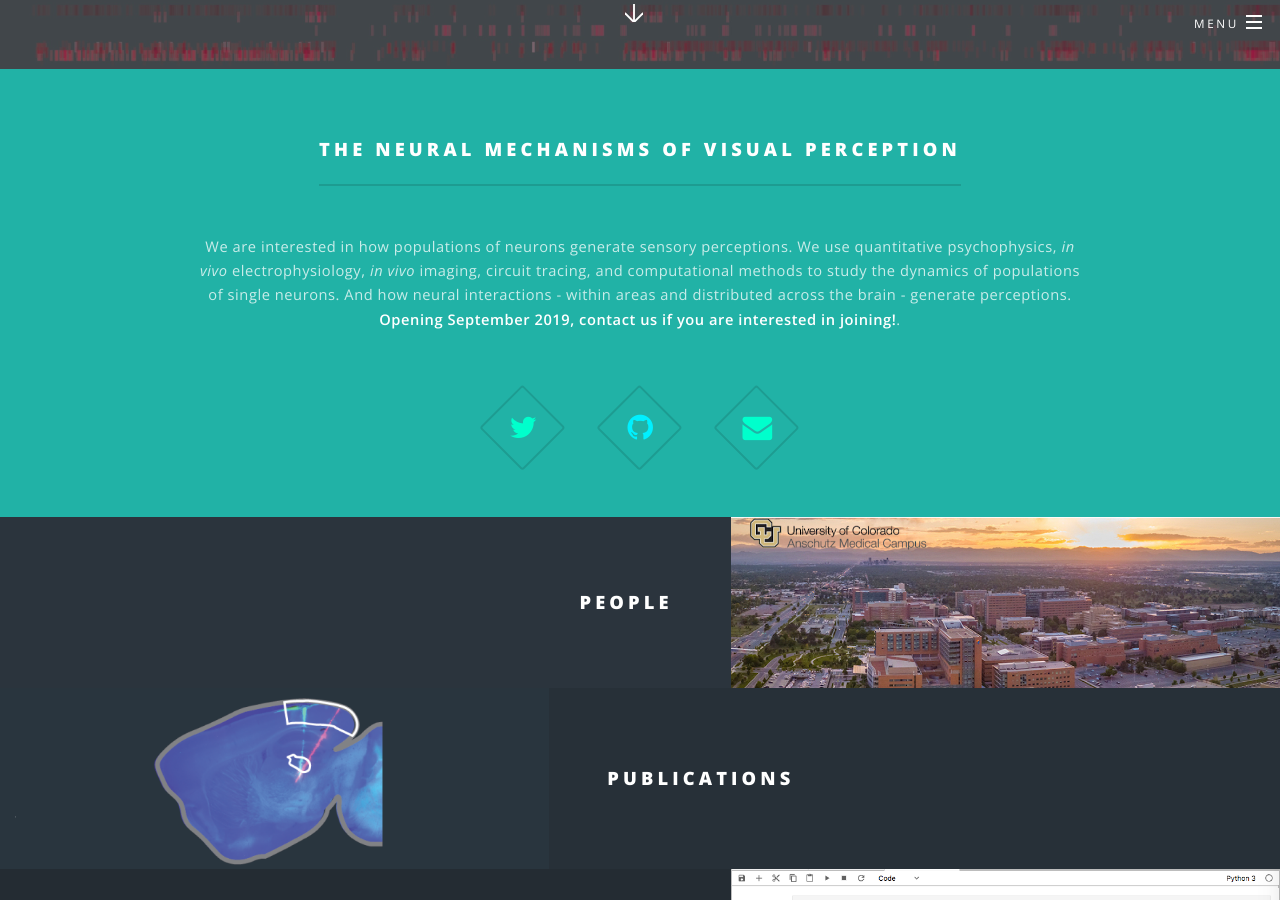
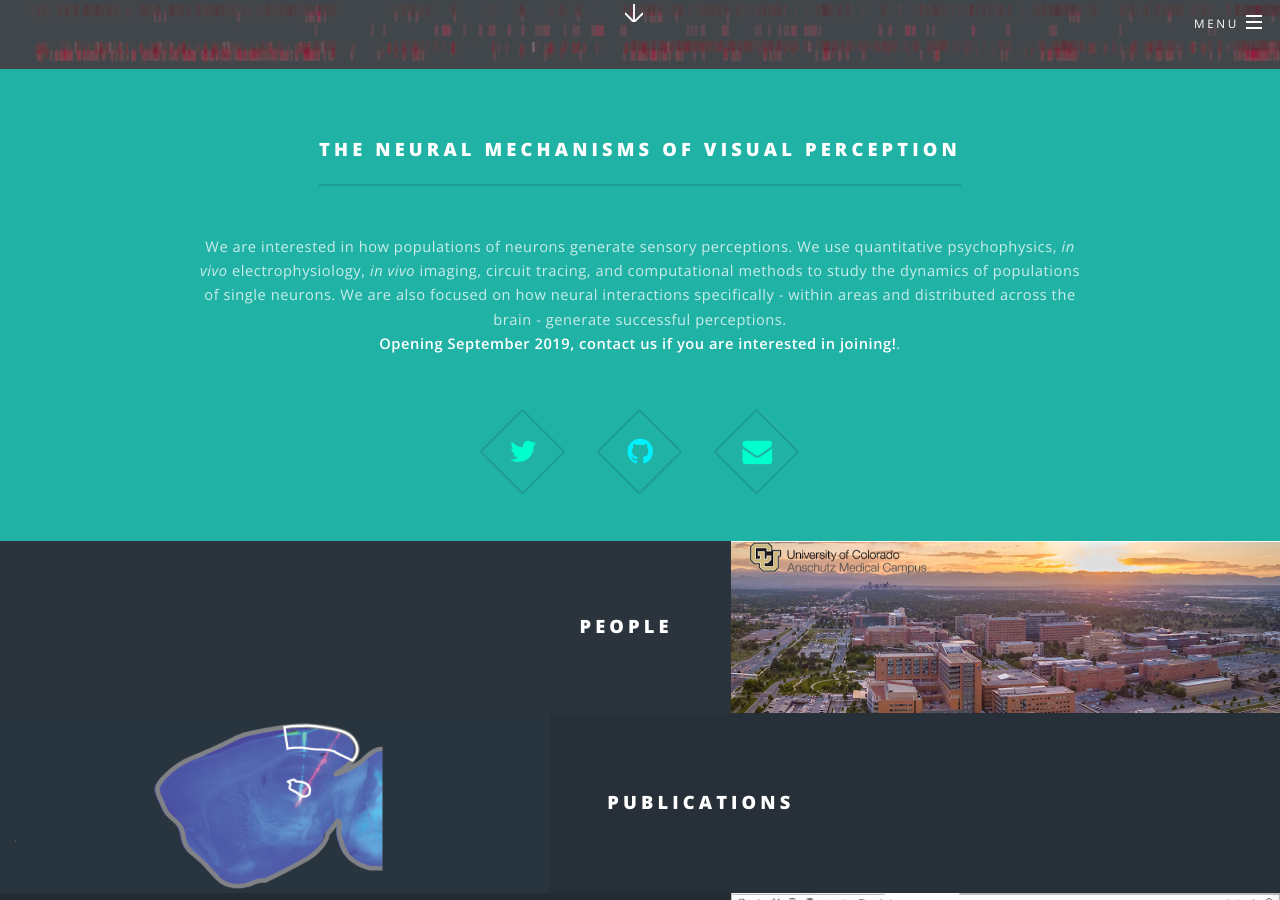
Before and after one commit to denmanlab/denmanlab.github.io, a Jekyll site: the page built from index.md, in a window 1280 px wide and 900 px high, scrolled down 831 px. Built offline with Jekyll 4.4.1, drawn with Linux system fonts in a browser that asks for light colours.

Commit message:
Update _config.yml

```diff
--- a/_config.yml
+++ b/_config.yml
@@ -29,7 +29,7 @@ lang: en-us # used in HTML lang attributes
 # - set the greeting only if you want to display the first green section
 greeting:
   title:  The neural mechanisms of visual perception
-  text: We are interested in how populations of neurons generate sensory perceptions. We use quantitative psychophysics, *in vivo* electrophysiology, *in vivo* imaging, circuit tracing, and computational methods to study the dynamics of populations of single neurons. And how neural interactions - within areas and distributed across the brain - generate perceptions. <br>**Opening September 2019, contact us if you are interested in joining!**.
+  text: We are interested in how populations of neurons generate sensory perceptions. We use quantitative psychophysics, *in vivo* electrophysiology, *in vivo* imaging, circuit tracing, and computational methods to study the dynamics of populations of single neurons. We are also focused on how neural interactions specifically - within areas and distributed across the brain - generate successful perceptions. <br>**Opening September 2019, contact us if you are interested in joining!**.
 # - displayed at the bottom
 closing-head: Opening September 2019
 closing-para:
```
